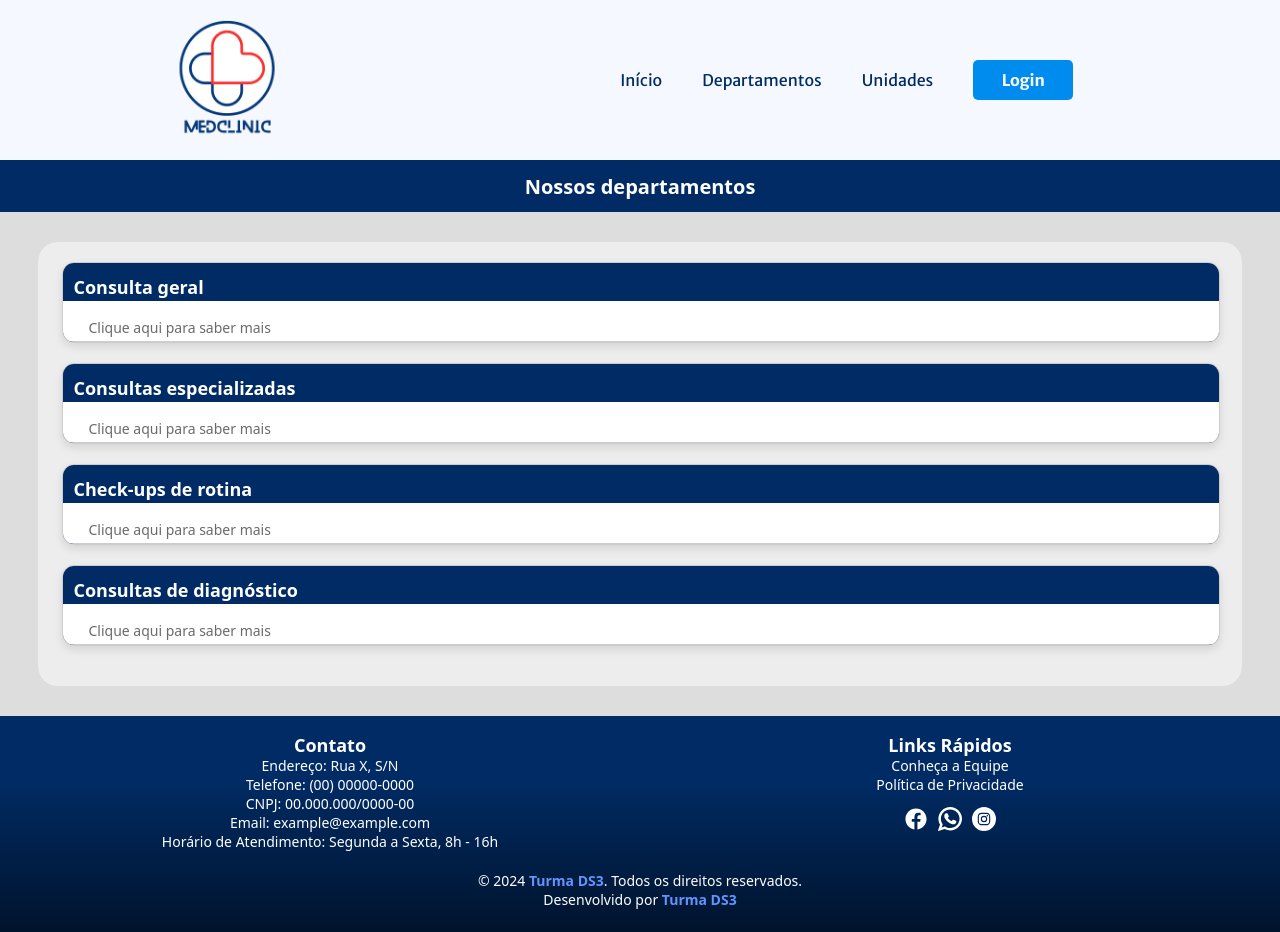
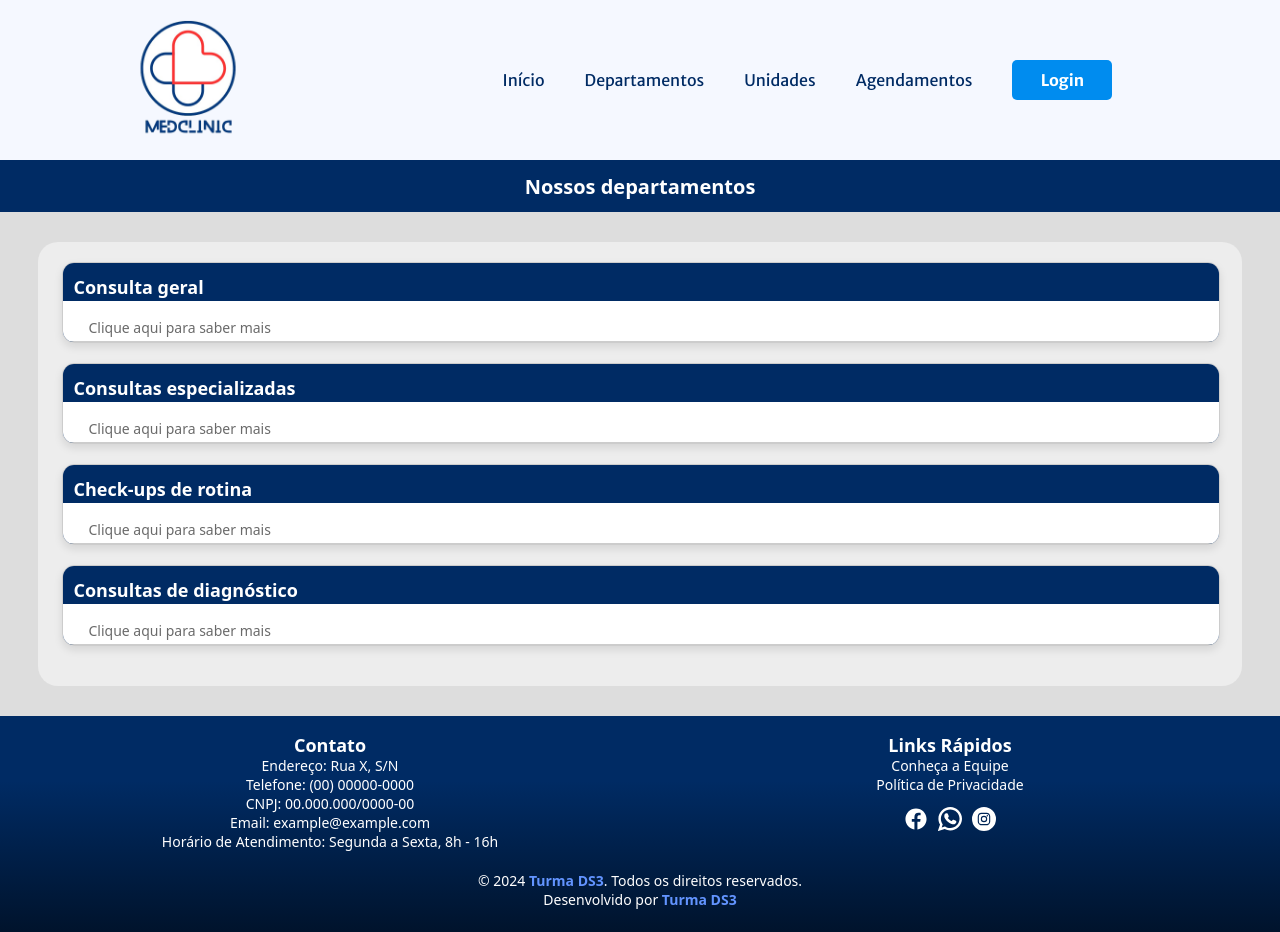
Before and after one commit to vinisantoszx/projeto-eeep-github.io, a plain HTML site: page departaments.html in a window 1280 px wide. Drawn offline with nearby package versions, Linux system fonts and the light colour scheme.

Commit message:
Update departaments.html

```diff
--- a/departaments.html
+++ b/departaments.html
@@ -35,6 +35,7 @@
             <li><a href="index.html" class="link-nav">Início</a></li>
             <li><a href="departaments.html" class="link-nav">Departamentos</a></li>
             <li><a href="units.html" class="link-nav">Unidades</a></li>
+            <li><a href="agendamento.html" class="link-nav">Agendamentos</a></li>
             <li>
                 <div id="login"><a href="login.html" class="link-nav">Login</a></div>
             </li>
```
